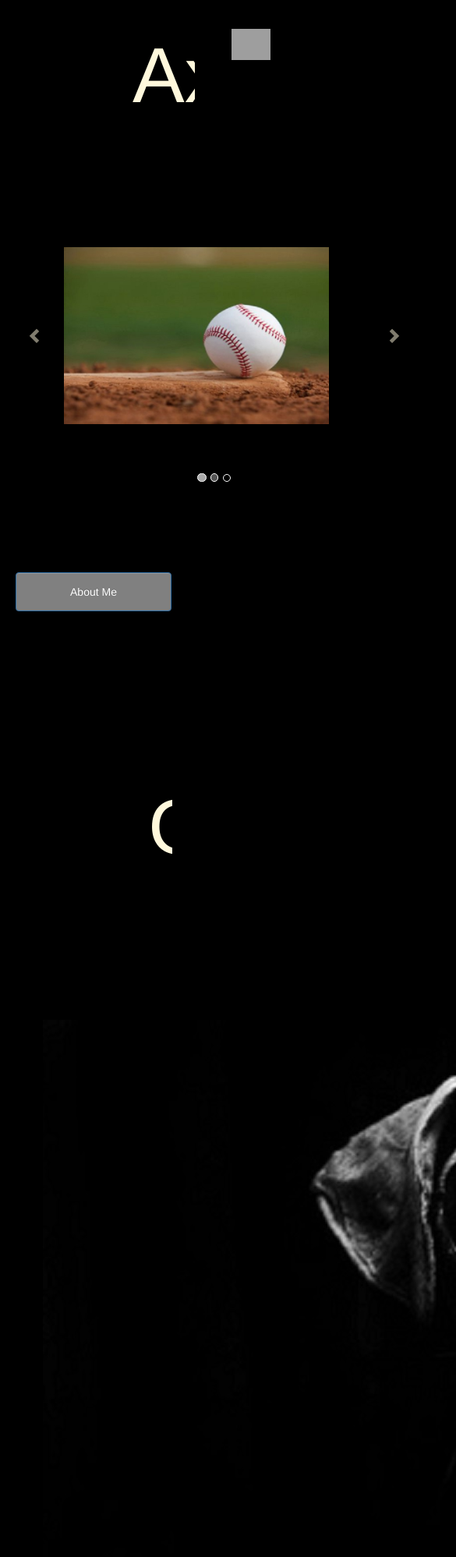
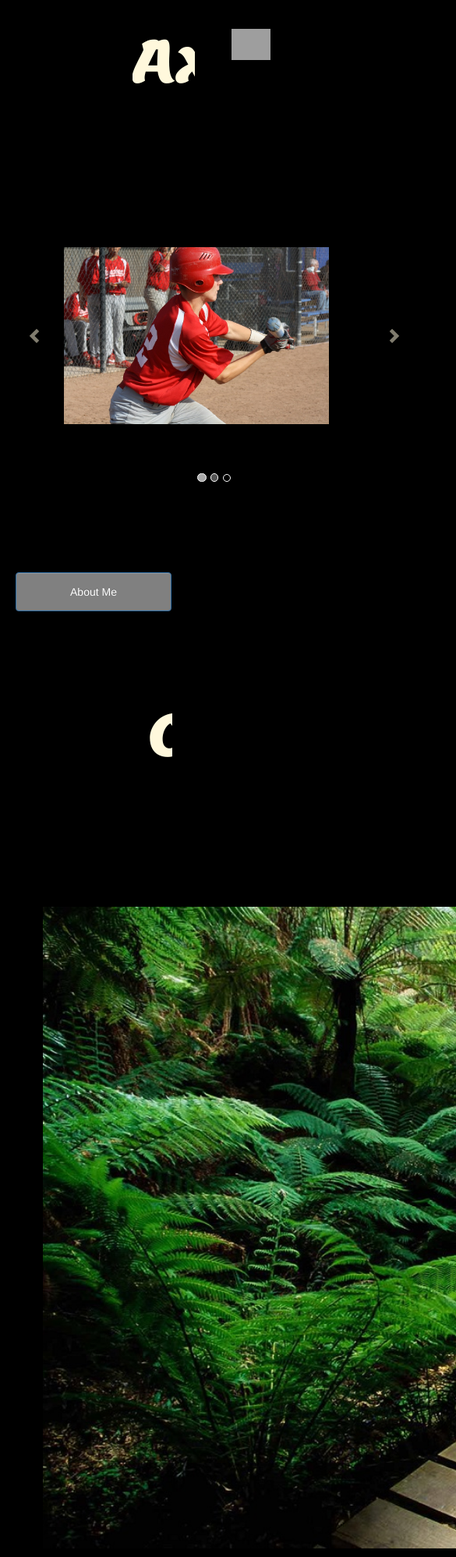
Before and after one commit to ATFizzles/portfolio, a plain HTML site: page index.html in a window 390 px wide. Shown: the top 1997 px of the page at 78% size, 585 px wide, since content can reach past the window. Drawn offline with nearby package versions, Linux system fonts and the light colour scheme; grey boxes are pictures that could not be loaded.

Commit message:
Final!!!

```diff
--- a/css/main.css
+++ b/css/main.css
@@ -21,9 +21,10 @@ div {
 }
 
 #name{
-	font-size: 100px;
+	font-size: 75px;
 	color: cornsilk;
 	margin-left: 75px;
+	font-family: 'Lemon', cursive;
 }
 
 #ham{
@@ -118,7 +119,7 @@ a {
 
 .menu {
     position: fixed;
-    top: -11em;
+    top: -12em;
     left: 0;
     width: 100%;
     background: black;
@@ -163,10 +164,10 @@ a {
 }
 
 #galtext{
-	font-size: 100px;
-	margin-top: 50px;
+	font-size: 75px;
 	color: cornsilk;
 	margin-left: 75px;
+	font-family: 'Lemon', cursive;
 }
 
 .carousel.slide{
@@ -201,6 +202,13 @@ a {
 	text-decoration: none;
 }
 
+#protext{
+	font-size: 75px;
+	color: cornsilk;
+	margin-left: 75px;
+	font-family: 'Lemon', cursive;
+}
+
 /* unvisited link */
 a:link {
     color: cornsilk;
@@ -220,3 +228,9 @@ a:hover {
 a:active {
     color: gray;
 }
+
+#gall{
+	margin-left: auto;
+	margin-right: auto;
+	width: 1234px;
+}
--- a/index.html
+++ b/index.html
@@ -4,6 +4,7 @@
 <link rel="stylesheet" type="text/css" href="css/bootstrap.min.css">
 <link rel="stylesheet" type="text/css" href="css/bootstrap-theme.min.css">
 <link rel="stylesheet" type="text/css" href="css/main.css">
+<link href='http://fonts.googleapis.com/css?family=Lemon' rel='stylesheet' type='text/css'>
 </head>
 <body id="yoyo">
 	<header id="heed">
@@ -31,15 +32,15 @@
       </ol>
       <div class="carousel-inner">
         <div class="item active">
-          <img src="baseball2.jpg" alt="First slide">
+          <img src="baseball3.jpg" alt="First slide">
 
         </div>
         <div class="item">
-          <img src="soldier2.jpg" alt="Second slide">
+          <img src="baseball4.jpg" alt="Second slide">
 
         </div>
         <div class="item">
-          <img src="dog2.jpg" alt="Third slide">
+          <img src="baseball5.jpg" alt="Third slide">
 
         </div>
       </div>
@@ -64,26 +65,26 @@
 	</div>
 	<div class="row">
 		<div>
-			<img src="dog2.jpg">
+			<img id="gall" src="nature.jpg">
 		</div>
 	</div>
 	<div class="row">
 		<div>
-			<img src="dog2.jpg">
+			<img id="gall" src="nature2.jpg">
 		</div>
 	</div>
 	<div class="row">
 		<div>
-			<img src="dog2.jpg">
+			<img id="gall" src="nature3.jpg">
 		</div>
 	</div>
 	<div class="row">
 		<div>
-			<img src="dog2.jpg">
+			<img id="gall" src="nature4.jpg">
 		</div>
 	</div>
 	<div class="row">
-		<div id="galtext" class="col-xs-5">
+		<div id="protext" class="col-xs-5">
 			<marquee id="protext" behavior="alternate"><a id="Proj">Projects</a></marquee>
 		</div>
 	</div>
```
Also changed, not shown: baseball3.jpg (added), baseball4.jpg (added), baseball5.jpg (added), nature.jpg (added), nature2.jpg (added), nature3.jpg (added), nature4.jpg (added), 2 other files.
